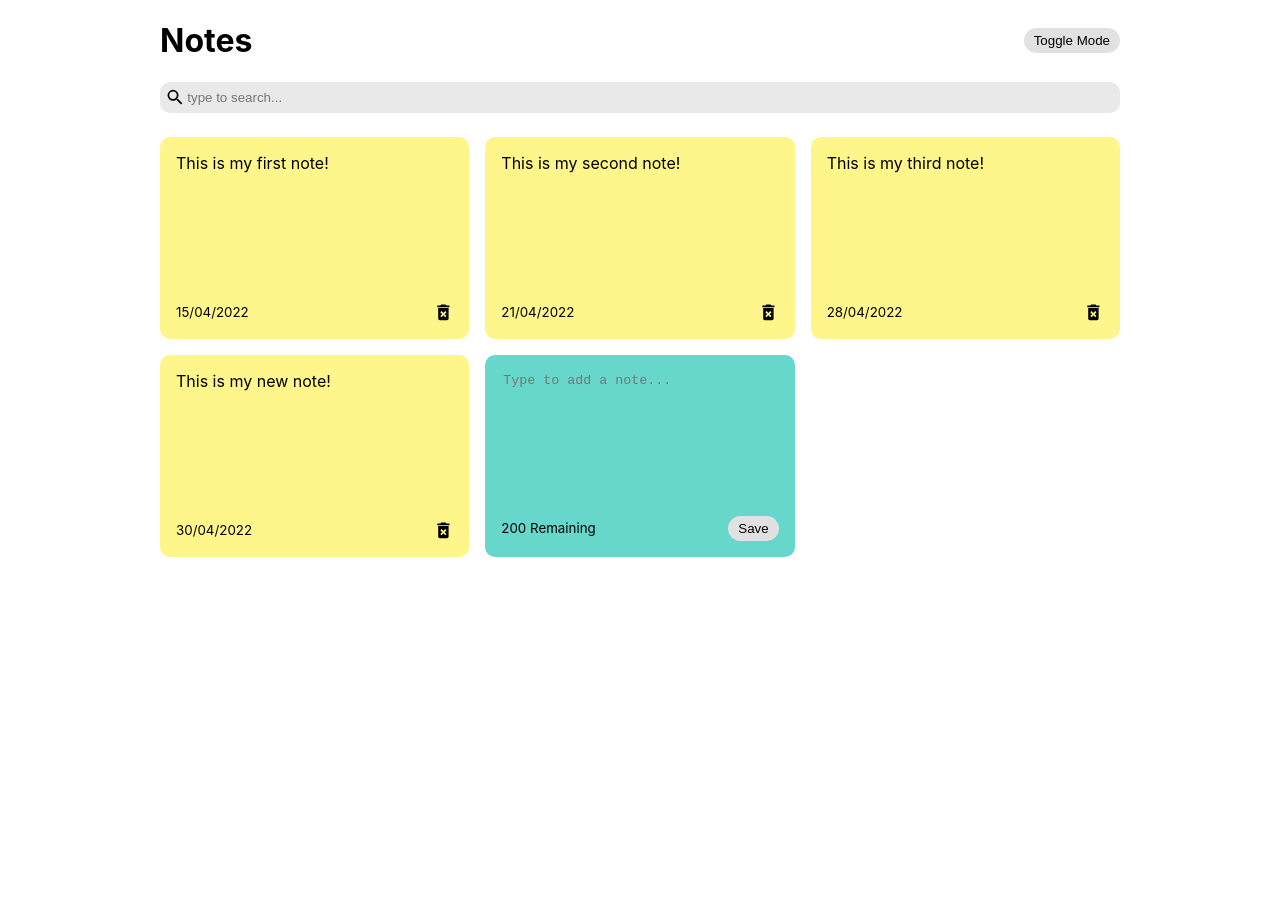
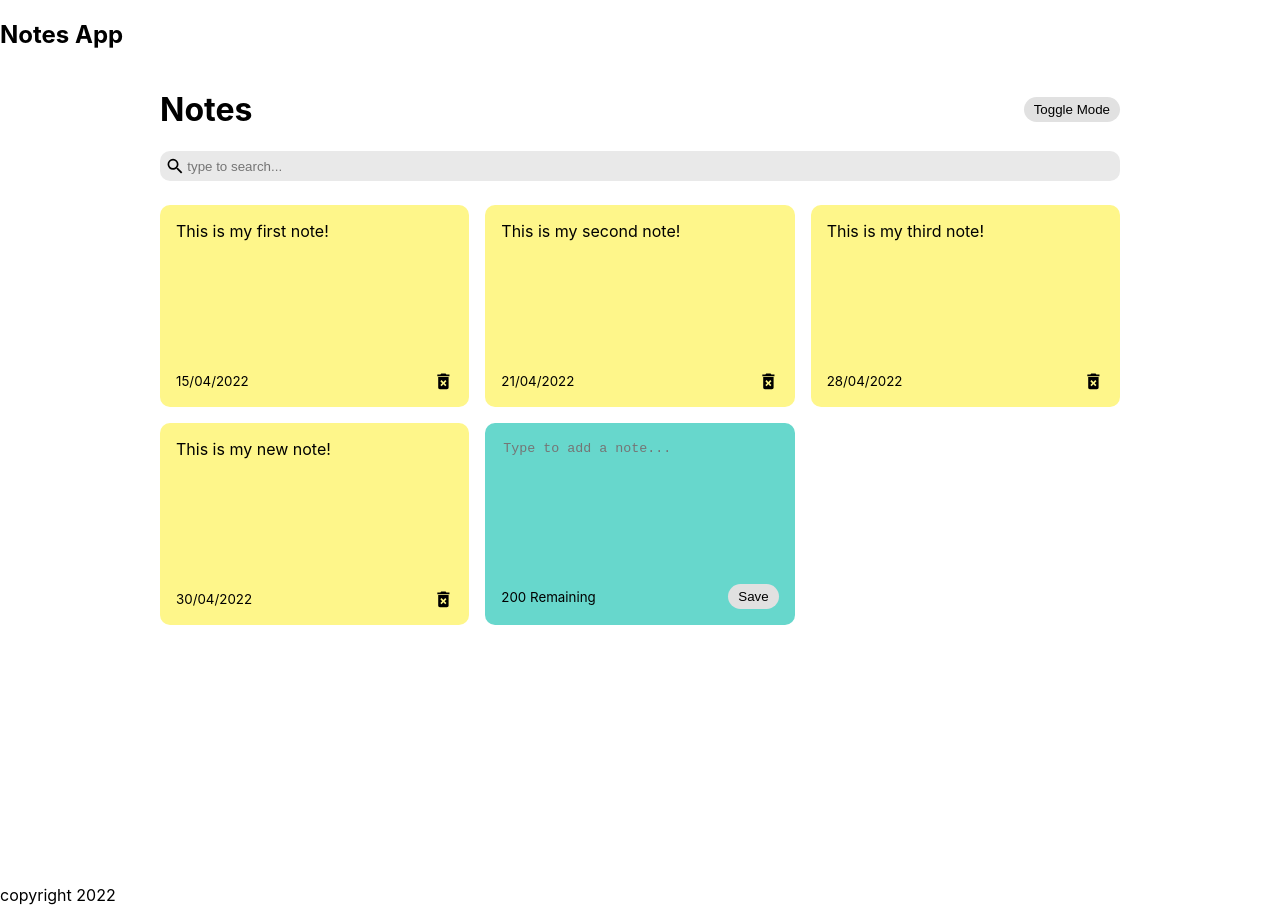
Before and after one commit to surbhi322/React-Notes-App, a React (Create React App) app: page / in a window 1280 px wide. Before the commit the page ends 800 px from the top, so only its background shows below. Built offline with nearby package versions, Linux system fonts and the light colour scheme.

Commit message:
Update App.js

```diff
--- a/src/App.js
+++ b/src/App.js
@@ -65,7 +65,8 @@ const App = () => {
 		setNotes(newNotes);
 	};
 
-	return (
+	return (<>
+		<nav><h1>Notes App</h1></nav>
 		<div className={`${darkMode && 'dark-mode'}`}>
 			<div className='container'>
 				<Header handleToggleDarkMode={setDarkMode} />
@@ -79,6 +80,8 @@ const App = () => {
 				/>
 			</div>
 		</div>
+		<footer><p>copyright 2022</p></footer>
+		</>
 	);
 };
 
```
